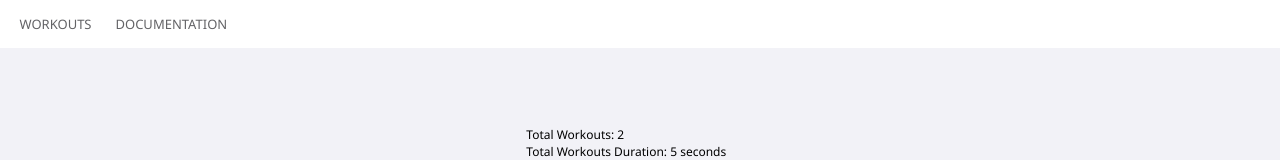
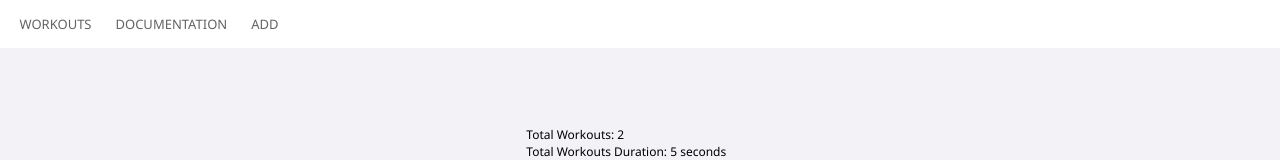
Before and after one commit to prof-tejera/assignment-3-DoryAzar, a React (Create React App) app: page / in a window 1280 px wide. Shown: the top 160 px of the page. Built offline with nearby package versions, Linux system fonts and the light colour scheme.

Commit message:
Testing route

```diff
--- a/src/App.js
+++ b/src/App.js
@@ -24,6 +24,9 @@ const App = () => {
                   <li key={2}>
                     <Link to="/docs">Documentation</Link>
                   </li>
+                  <li key={3}>
+                    <Link to="/add">Add</Link>
+                  </li>
                 </ul>
               </nav>
               <br />
```
